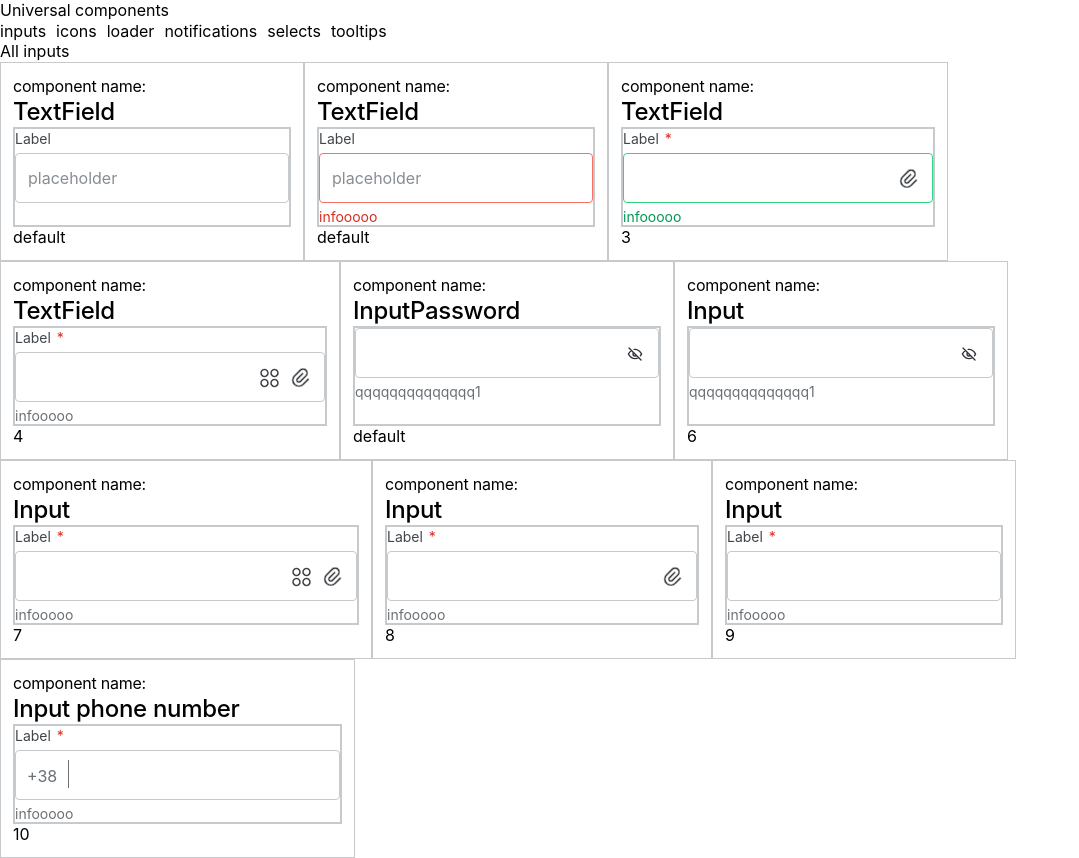
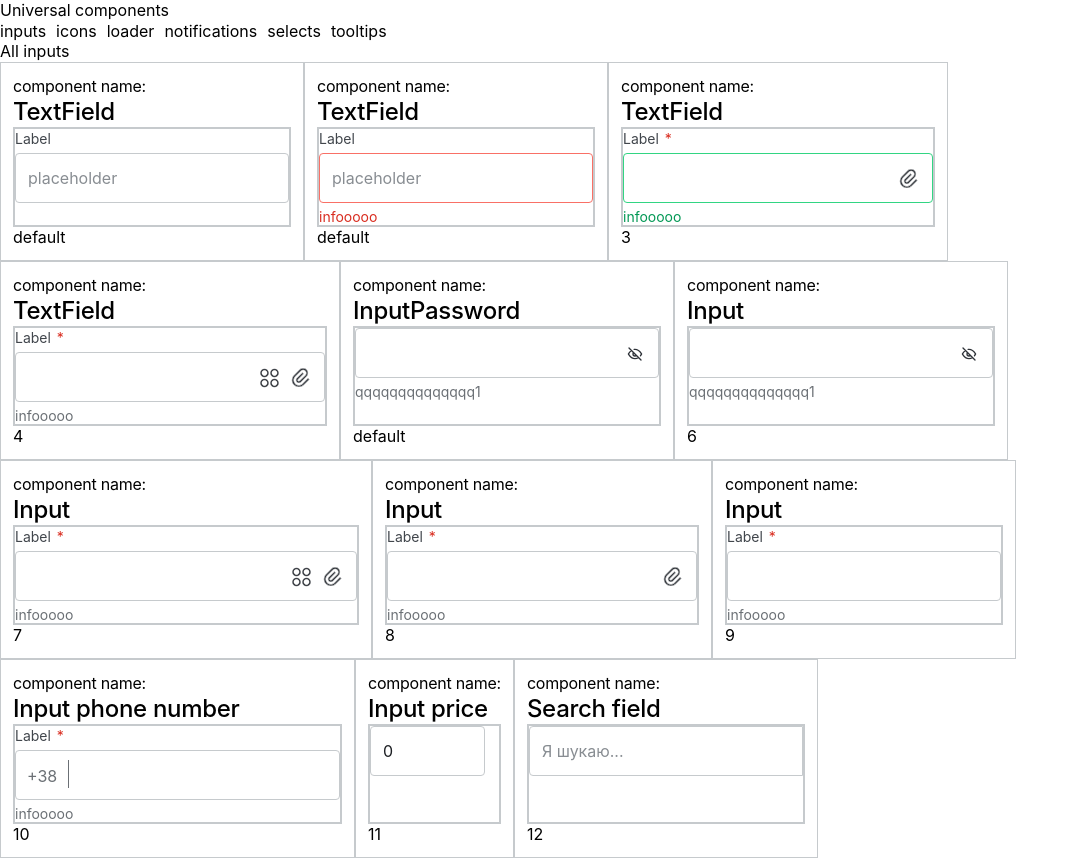
Before and after one commit to Zapchaztiulka/universal-components-frontend, a React (Vite) app: page /inputs in a window 1280 px wide. Shown: the whole page, without its empty margins (0-1079 px from the left). Built offline with nearby package versions, Linux system fonts and the light colour scheme; a web font is replaced by a local one.

Commit message:
feat: adds inputs (price, search field)

```diff
--- a/src/components/inputs/Inputs.tsx
+++ b/src/components/inputs/Inputs.tsx
@@ -17,14 +17,18 @@ export const Inputs = () => {
   const [phone, setPhone] = useState("");
   const [password, setPassword] = useState("");
   const [text, setText] = useState("");
-
+  const [price, setPrice] = useState("0");
+  const [query, setQuery] = useState("");
+console.log(query);
   const toogleDisplayPassword = () => {
     setDisplayPassword((prev) => !prev);
   };
 
   const getPhone = (value: string) => {
-    console.log(value);
-    setPhone(changePhoneNumber(value));
+        setPhone(changePhoneNumber(value));
+  };
+  const getPrice = (value: string) => {
+        setPrice(value);
   };
 
   const getPassword = (value: string) => {
@@ -32,6 +36,9 @@ export const Inputs = () => {
   };
   const getText = (value: string) => {
     setText(value);
+  };
+  const getQuery = (value: string) => {
+    setQuery(value);
   };
 
   const clickOnIcon = () => {
@@ -196,7 +203,7 @@ export const Inputs = () => {
             message="infooooo"
             asterisk={true}
             phoneCode="+38"
-            // disabled={true}
+              // disabled={true}
             handleChange={getPhone}
             maxLength={13}
           />
@@ -205,6 +212,38 @@ export const Inputs = () => {
         width={500}
         description="10"
       />
+         <ShowContainer
+        component={
+          <Input
+            value={price}
+            inputTypesFigma={InputTypesFigma.Price}
+            type={InputTypes.Text}
+            // disabled={true}
+              placeholder='0'
+            handleChange={getPrice}
+            maxLength={13}
+          />
+        }
+        componentName="Input price"
+        width={500}
+        description="11"
+      />
+           <ShowContainer
+        component={
+          <Input
+            value={query}
+            inputTypesFigma={InputTypesFigma.SearchField}
+            type={InputTypes.Text}
+            // disabled={true}
+            placeholder='Я шукаю...'
+            handleChange={getQuery}
+            maxLength={13}
+          />
+        }
+        componentName="Search field"
+        width={500}
+        description="12"
+      />
     </div>
   );
 };
--- a/src/components/inputs/universalComponents/Input.tsx
+++ b/src/components/inputs/universalComponents/Input.tsx
@@ -64,11 +64,14 @@ const Input = ({
           disabled={disabled}
           maxLength={maxLength}
           className={`
-         w-[100%] block p-xs bg-bgWhite outline-0 text-[16px] text-textInputActive font-400 leading-[1.5]
+         w-full ${inputTypesFigma === InputTypesFigma.Price && "w-[115px]"}
+        block p-xs bg-bgWhite outline-0 text-[16px] text-textInputActive font-400 leading-[1.5]
         border-1 border-solid rounded-minimal
         hover:bg-bgHoverGrey disabled:bg-bgDisable disabled:border-borderDisabled
-        disabled:text-textDisabled
-        ${inputTypesFigma === InputTypesFigma.Password && mainIcon && "pr-l2"}
+        disabled:text-textDisabled placeholder:hover:text-textInputActive placeholder:focus:text-textInputActive placeholder:disabled:text-textDisabled
+
+        ${inputTypesFigma === InputTypesFigma.SearchField && "rounded-tr-zero rounded-br-zero"}
+       ${inputTypesFigma === InputTypesFigma.Password && mainIcon && "pr-l2"}
         ${inputTypesFigma === InputTypesFigma.TextField && mainIcon && !extraLeftIcon && "pr-xl"}
         ${inputTypesFigma === InputTypesFigma.TextField &&  mainIcon && extraLeftIcon && "pr-[80px]"}
         ${inputTypesFigma === InputTypesFigma.PhoneNumber && "pl-[63px]"}
--- a/src/components/inputs/universalComponents/Input.types.ts
+++ b/src/components/inputs/universalComponents/Input.types.ts
@@ -12,6 +12,7 @@ export enum InputTypesFigma {
   PhoneNumber,
   SearchField,
   TextArea,
+  Price,
 }
 
 export type InputProps = {
```
